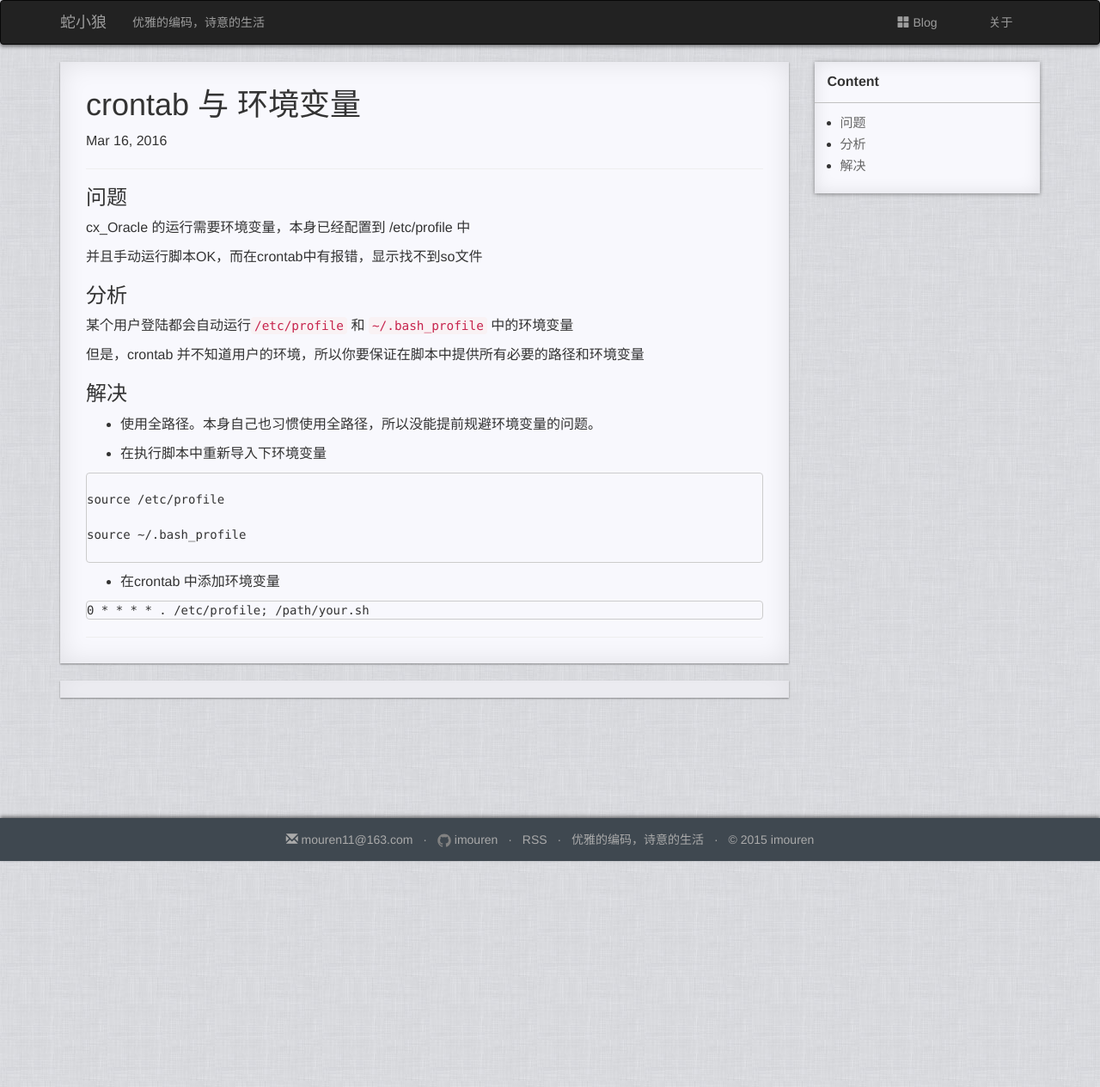
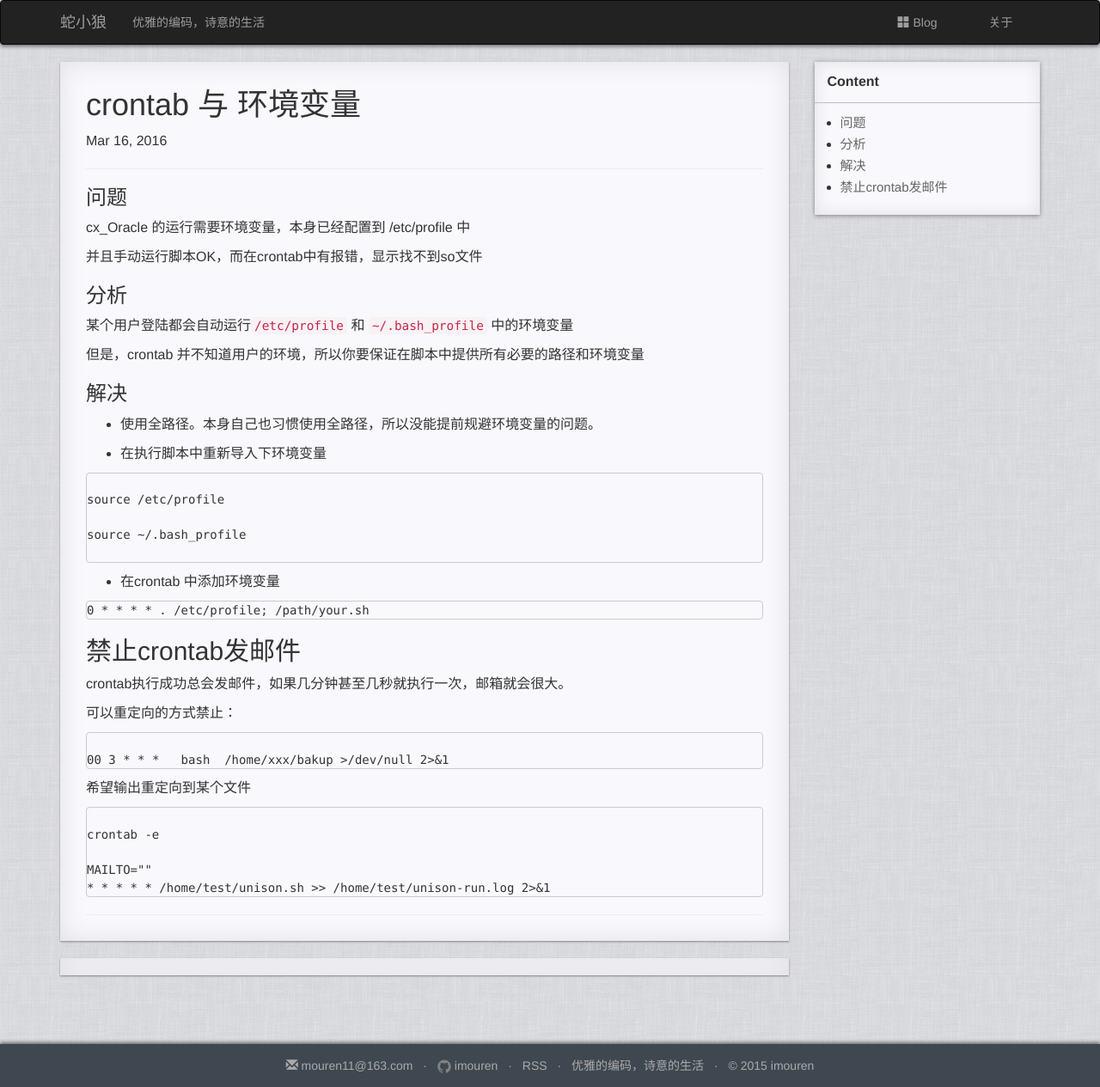
Before and after one commit to imouren/imouren.github.io, a Jekyll site: the page built from _posts/2016-03-16-crontab_env.md, in a window 1280 px wide. Shown: the whole page at 86% size. Built offline with Jekyll 4.4.1, drawn with Linux system fonts in a browser that asks for light colours; nearby versions of some CDN libraries; comment, search, counter and statistics services are not loaded; a style sheet for code colours, icons or effects is not loaded; before the commit the page ends 1002 px from its top, so only the background shows below that.

Commit message:
add more about crontab

````diff
--- a/_posts/2016-03-16-crontab_env.md
+++ b/_posts/2016-03-16-crontab_env.md
@@ -41,3 +41,25 @@ source ~/.bash_profile
 ```bash
 0 * * * * . /etc/profile; /path/your.sh
 ```
+
+
+## 禁止crontab发邮件
+
+crontab执行成功总会发邮件，如果几分钟甚至几秒就执行一次，邮箱就会很大。
+
+可以重定向的方式禁止：
+
+```python
+
+00 3 * * *   bash  /home/xxx/bakup >/dev/null 2>&1
+```
+
+希望输出重定向到某个文件
+
+```python
+
+crontab -e
+
+MAILTO=""
+* * * * * /home/test/unison.sh >> /home/test/unison-run.log 2>&1
+```
````
